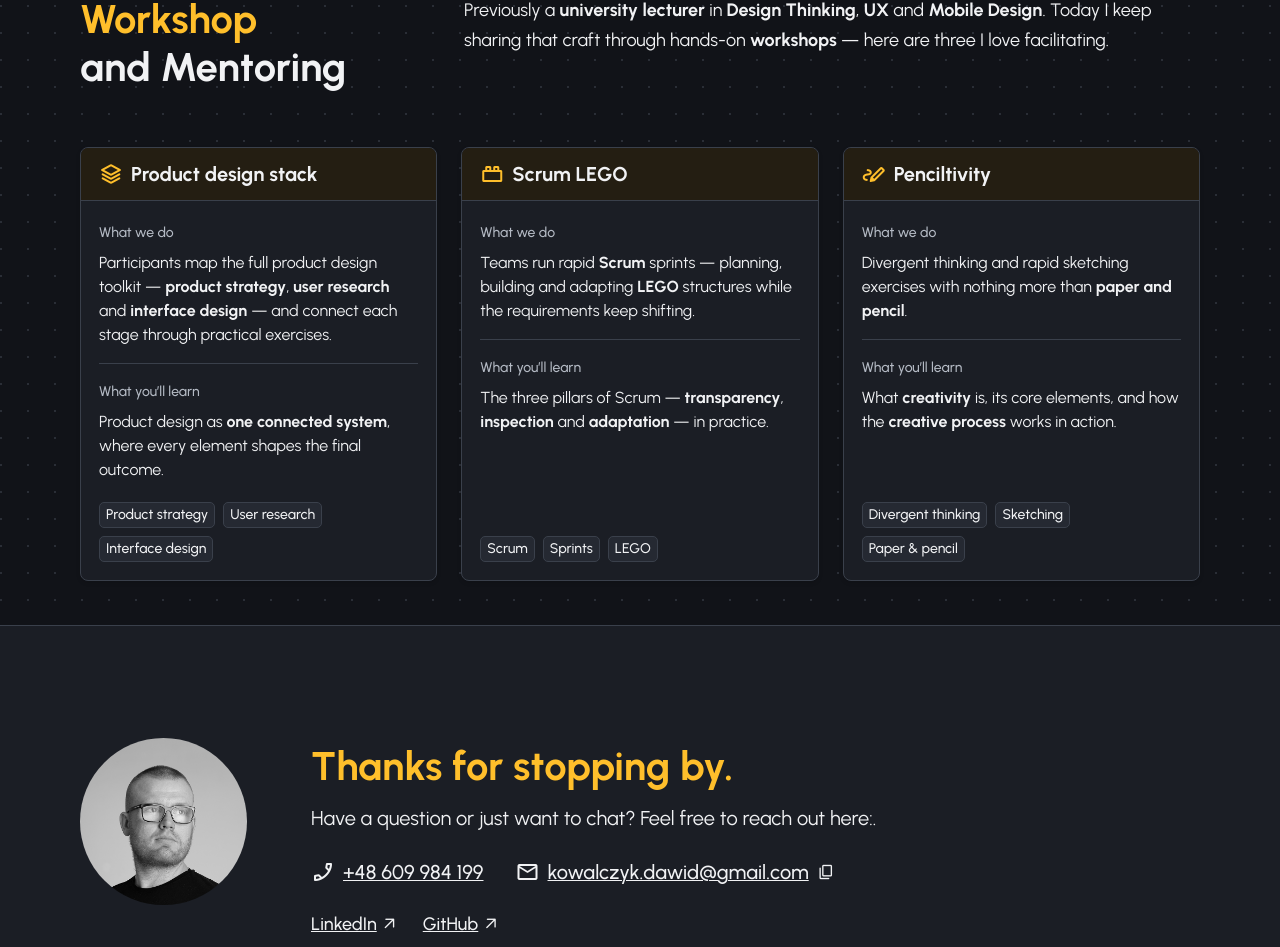
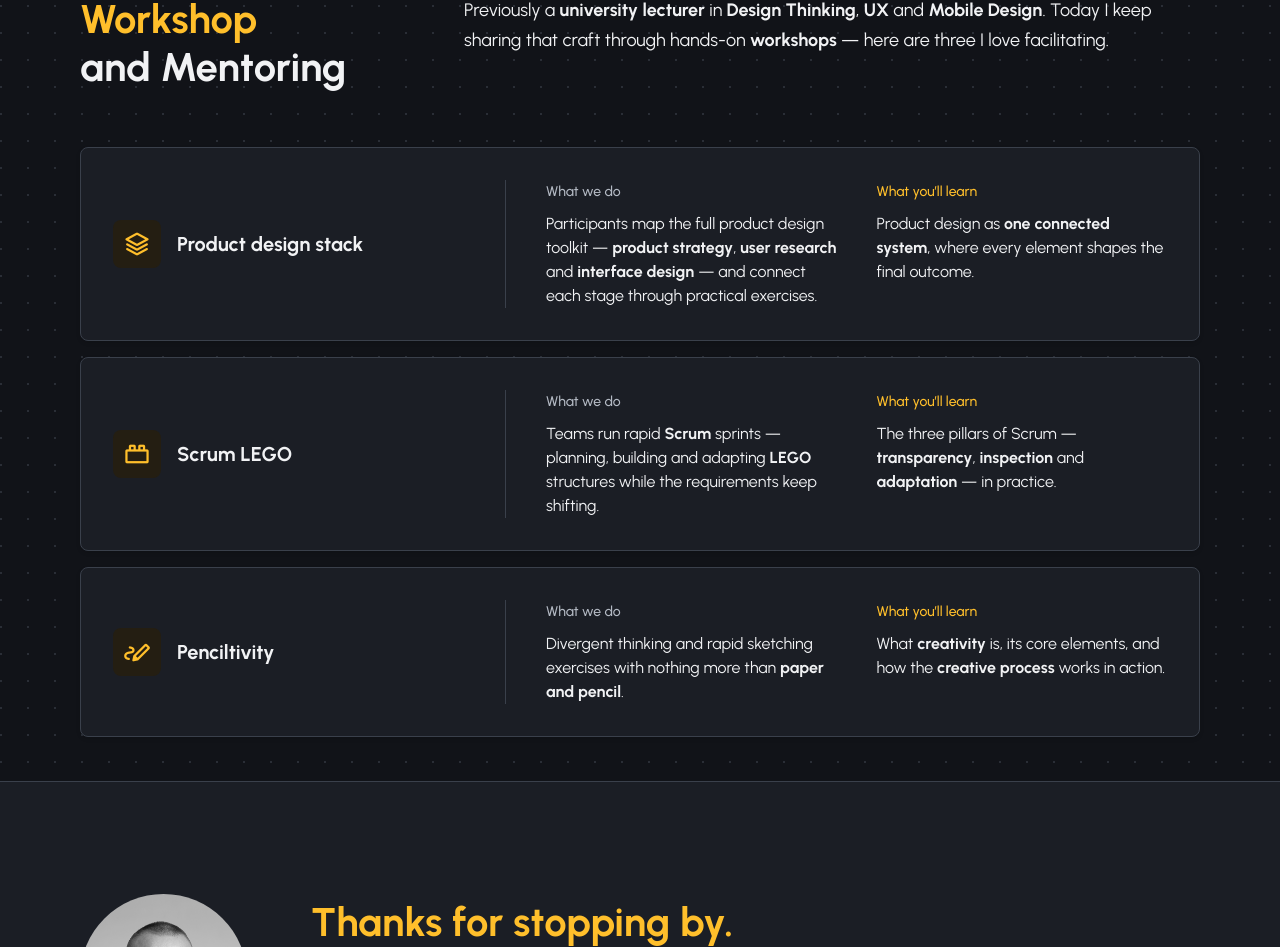
Before and after one commit to Detriz-dev/personal-website, a React (Vite) app in the folder frontend/: page / in a window 1280 px wide. Shown: the part 3262-4209 px from the top of the page. Built offline with nearby package versions, Linux system fonts and the light colour scheme.

Commit message:
TeachingSection componenet

```diff
--- a/frontend/src/components/FooterSection/FooterSection.tsx
+++ b/frontend/src/components/ContactSection/ContactSection.tsx
@@ -1,14 +1,14 @@
 import { useEffect, useState } from "react";
 import portrait from "../../assets/footer/portrait.png";
-import styles from "./FooterSection.module.css";
-import type { FooterSectionProps } from "./FooterSection.types.ts";
+import styles from "./ContactSection.module.css";
+import type { ContactSectionProps } from "./ContactSection.types.ts";
 
 // Copy from docs/site-copy.md — Footer / Contact
 const PHONE = "+48 609 984 199";
 const EMAIL = "kowalczyk.dawid@gmail.com";
 
-const FooterSection = ({ theme = "light", linkedinHref, githubHref, className, ...footerProps }: FooterSectionProps) => {
-    const classes = [styles.footer, styles[theme], className].filter(Boolean).join(" ");
+const ContactSection = ({ theme = "light", linkedinHref, githubHref, className, ...contactProps }: ContactSectionProps) => {
+    const classes = [styles.section, styles[theme], className].filter(Boolean).join(" ");
     const [copied, setCopied] = useState(false);
 
     // Reset the "copied" checkmark after a moment
@@ -28,7 +28,7 @@ const FooterSection = ({ theme = "light", linkedinHref, githubHref, className, .
     };
 
     return (
-        <footer {...footerProps} className={classes}>
+        <footer {...contactProps} className={classes}>
             <div className={styles.inner}>
                 <div className={styles.portrait}>
                     <img src={portrait} width={210} height={174} alt="Dawid Kowalczyk" />
@@ -94,4 +94,4 @@ const FooterSection = ({ theme = "light", linkedinHref, githubHref, className, .
     );
 };
 
-export default FooterSection;
+export default ContactSection;
--- a/frontend/src/components/FooterSection/FooterSection.types.ts
+++ b/frontend/src/components/ContactSection/ContactSection.types.ts
@@ -1,14 +1,14 @@
 import type { HTMLAttributes } from "react";
 
-export type FooterSectionTheme = "light" | "dark";
+export type ContactSectionTheme = "light" | "dark";
 
 /**
  * Figma "Footer" (Personal Site, 67:46437 — light 67:46418 / dark 67:46399).
  * Portrait, closing headline, contact details and social links.
  * Copy is fixed (docs/site-copy.md — Footer / Contact); theme and profile URLs are configurable.
  */
-export type FooterSectionProps = Omit<HTMLAttributes<HTMLElement>, "children"> & {
-    theme?: FooterSectionTheme;
+export type ContactSectionProps = Omit<HTMLAttributes<HTMLElement>, "children"> & {
+    theme?: ContactSectionTheme;
     linkedinHref: string;
     githubHref: string;
 };
--- a/frontend/src/components/TeachingSection/TeachingSection.module.css
+++ b/frontend/src/components/TeachingSection/TeachingSection.module.css
@@ -1,6 +1,7 @@
-/* Values from Figma (Personal Site / Teaching proposal v3 — desktop 111:2991, mobile 111:7614, TeachingCard 111:2972).
-   Desktop (≥1024px): three cards in a row, equal height, tags pinned to the bottom.
-   Below 1024px: cards stacked. */
+/* Values from Figma (Personal Site / Teaching proposal v4 rows — desktop 115:3101, mobile 116:3191,
+   TeachingRow 116:3190).
+   Desktop (≥1024px): one full-width row per workshop — identity | divider | What we do | What you'll learn.
+   Below 1024px: the same parts stacked, divider horizontal. */
 
 .teachingSection {
     width: 100%;
@@ -13,25 +14,20 @@
 }
 
 .workshops {
-    display: grid;
-    grid-template-columns: minmax(0, 1fr);
+    display: flex;
+    flex-direction: column;
     gap: 16px;
     margin: 56px 0 0;
     padding: 0;
     list-style: none;
 }
 
-@media (min-width: 1024px) {
-    .workshops {
-        grid-template-columns: repeat(3, minmax(0, 1fr));
-        gap: 24px;
-    }
-}
-
-.card {
+/* Mobile: stacked */
+.row {
     display: flex;
     flex-direction: column;
-    overflow: hidden;
+    gap: 16px;
+    padding: 20px;
     border: 1px solid var(--teaching-border);
     border-radius: 8px;
     background-color: var(--teaching-card-bg);
@@ -41,48 +37,45 @@
     letter-spacing: var(--font-letter-spacing-default);
 }
 
-.cardHeader {
+.identity {
     display: flex;
     align-items: center;
-    gap: 8px;
-    padding: 14px 18px;
-    border-bottom: 1px solid var(--teaching-border);
-    background-color: var(--teaching-header-bg);
+    gap: 16px;
 }
 
-.cardIcon {
+.iconTile {
+    display: flex;
     flex-shrink: 0;
-    font-size: 24px;
-    line-height: 24px;
+    align-items: center;
+    justify-content: center;
+    width: 48px;
+    height: 48px;
+    border-radius: 8px;
+    background-color: var(--teaching-accent-subtle);
+}
+
+.icon {
+    font-size: 28px;
+    line-height: 28px;
     color: var(--teaching-accent);
 }
 
-.cardTitle {
+.title {
     margin: 0;
     font-size: var(--font-size-20);
     font-weight: var(--font-weight-700);
     line-height: var(--font-line-height-24);
 }
 
-/* Grows so the tags sit at the bottom of equal-height cards */
-.cardBody {
-    display: flex;
-    flex: 1;
-    flex-direction: column;
-    gap: 16px;
-    padding: 20px 18px 4px;
+.divider {
+    height: 1px;
+    background-color: var(--teaching-border);
 }
 
 .block {
     display: flex;
     flex-direction: column;
-    gap: 6px;
-}
-
-/* Divider between "What we do" and "What you'll learn" */
-.outcome {
-    padding-top: 16px;
-    border-top: 1px solid var(--teaching-border);
+    gap: 8px;
 }
 
 .label {
@@ -91,6 +84,10 @@
     font-weight: var(--font-weight-500);
     line-height: var(--font-line-height-24);
     color: var(--teaching-text-secondary);
+}
+
+.labelAccent {
+    color: var(--teaching-accent);
 }
 
 .copy {
@@ -104,16 +101,28 @@
     font-weight: var(--font-weight-700);
 }
 
-.tags {
-    display: flex;
-    flex-wrap: wrap;
-    gap: 8px;
-    padding: 16px 18px 18px;
-}
+/* Desktop: one row per workshop */
+@media (min-width: 1024px) {
+    .row {
+        flex-direction: row;
+        gap: 40px;
+        padding: 32px;
+    }
 
-/* Figma TeachingCard tags use 6px side padding (Tag default is 4px) */
-.tags .tag {
-    padding: 0 6px;
+    .identity {
+        flex: 0 0 352px;
+    }
+
+    .divider {
+        width: 1px;
+        height: auto;
+        align-self: stretch;
+    }
+
+    .block {
+        flex: 1 1 0;
+        min-width: 0;
+    }
 }
 
 /* Themes */
@@ -123,7 +132,7 @@
     --teaching-border: var(--light-border-subtle);
     --teaching-text: var(--light-text-primary);
     --teaching-text-secondary: var(--light-text-secondary);
-    --teaching-header-bg: var(--light-accent-subtle);
+    --teaching-accent-subtle: var(--light-accent-subtle);
     --teaching-accent: var(--light-accent-text);
 }
 
@@ -132,6 +141,6 @@
     --teaching-border: var(--dark-border-subtle);
     --teaching-text: var(--dark-text-primary);
     --teaching-text-secondary: var(--dark-text-secondary);
-    --teaching-header-bg: var(--dark-accent-subtle);
+    --teaching-accent-subtle: var(--dark-accent-subtle);
     --teaching-accent: var(--light-accent-fill);
 }
--- a/frontend/src/components/TeachingSection/TeachingSection.tsx
+++ b/frontend/src/components/TeachingSection/TeachingSection.tsx
@@ -1,6 +1,5 @@
 import type { ReactNode } from "react";
 import SectionHeader from "../SectionHeader/SectionHeader.tsx";
-import Tag from "../Tag/Tag.tsx";
 import styles from "./TeachingSection.module.css";
 import type { TeachingSectionProps } from "./TeachingSection.types.ts";
 
@@ -10,10 +9,9 @@ type Workshop = {
     title: string;
     activity: ReactNode;
     outcome: ReactNode;
-    tags: string[];
 };
 
-// Copy from docs/site-copy.md — Teaching; layout from Figma (TeachingCard 111:2972, section 111:2991)
+// Copy from docs/site-copy.md — Teaching; layout from Figma (TeachingRow 116:3190, sections 115:3101 / 116:3191)
 const WORKSHOPS: Workshop[] = [
     {
         icon: "stacks",
@@ -30,7 +28,6 @@ const WORKSHOPS: Workshop[] = [
                 Product design as <strong>one connected system</strong>, where every element shapes the final outcome.
             </>
         ),
-        tags: ["Product strategy", "User research", "Interface design"],
     },
     {
         icon: "brick",
@@ -47,7 +44,6 @@ const WORKSHOPS: Workshop[] = [
                 <strong>adaptation</strong> — in practice.
             </>
         ),
-        tags: ["Scrum", "Sprints", "LEGO"],
     },
     {
         icon: "stylus_note",
@@ -64,7 +60,6 @@ const WORKSHOPS: Workshop[] = [
                 works in action.
             </>
         ),
-        tags: ["Divergent thinking", "Sketching", "Paper & pencil"],
     },
 ];
 
@@ -89,29 +84,23 @@ const TeachingSection = ({ theme = "light", className, ...sectionProps }: Teachi
 
                 <ul className={styles.workshops}>
                     {WORKSHOPS.map((workshop) => (
-                        <li key={workshop.title} className={styles.card}>
-                            <header className={styles.cardHeader}>
-                                <span className={`material-symbols-rounded ${styles.cardIcon}`} aria-hidden="true">
-                                    {workshop.icon}
+                        <li key={workshop.title} className={styles.row}>
+                            <header className={styles.identity}>
+                                <span className={styles.iconTile} aria-hidden="true">
+                                    <span className={`material-symbols-rounded ${styles.icon}`}>{workshop.icon}</span>
                                 </span>
-                                <h3 className={styles.cardTitle}>{workshop.title}</h3>
+                                <h3 className={styles.title}>{workshop.title}</h3>
                             </header>
 
-                            <div className={styles.cardBody}>
-                                <div className={styles.block}>
-                                    <p className={styles.label}>What we do</p>
-                                    <p className={styles.copy}>{workshop.activity}</p>
-                                </div>
-                                <div className={`${styles.block} ${styles.outcome}`}>
-                                    <p className={styles.label}>What you’ll learn</p>
-                                    <p className={styles.copy}>{workshop.outcome}</p>
-                                </div>
+                            <div className={styles.divider} aria-hidden="true" />
+
+                            <div className={styles.block}>
+                                <p className={styles.label}>What we do</p>
+                                <p className={styles.copy}>{workshop.activity}</p>
                             </div>
-
-                            <div className={styles.tags}>
-                                {workshop.tags.map((tag) => (
-                                    <Tag key={tag} theme={theme} label={tag} className={styles.tag} />
-                                ))}
+                            <div className={styles.block}>
+                                <p className={`${styles.label} ${styles.labelAccent}`}>What you’ll learn</p>
+                                <p className={styles.copy}>{workshop.outcome}</p>
                             </div>
                         </li>
                     ))}
--- a/frontend/src/components/TeachingSection/TeachingSection.types.ts
+++ b/frontend/src/components/TeachingSection/TeachingSection.types.ts
@@ -3,7 +3,7 @@ import type { HTMLAttributes } from "react";
 export type TeachingSectionTheme = "light" | "dark";
 
 /**
- * Teaching section, placed above the Footer.
+ * Teaching section, placed above the Contact section.
  * Copy is fixed (docs/site-copy.md — Teaching); only theme is configurable.
  */
 export type TeachingSectionProps = Omit<HTMLAttributes<HTMLElement>, "children"> & {
--- a/frontend/src/pages/LandingPage/LandingPage.tsx
+++ b/frontend/src/pages/LandingPage/LandingPage.tsx
@@ -6,7 +6,7 @@ import SkillSection from "../../components/SkillSection/SkillSection.tsx";
 import ExperienceSection from "../../components/ExperienceSection/ExperienceSection.tsx";
 import ProjectSection from "../../components/ProjectSection/ProjectSection.tsx";
 import TeachingSection from "../../components/TeachingSection/TeachingSection.tsx";
-import FooterSection from "../../components/FooterSection/FooterSection.tsx";
+import ContactSection from "../../components/ContactSection/ContactSection.tsx";
 import type { TopNavLink, TopNavTheme } from "../../components/TopNav/TopNav.types.ts";
 
 // Labels from docs/site-copy.md; icons from Figma (TopNav, node 42:29568)
@@ -15,7 +15,7 @@ const NAV_LINKS: TopNavLink[] = [
     { label: "Experience", icon: "directions", href: "#experience" },
     { label: "Projects", icon: "folder_copy", href: "#projects" },
     { label: "Teaching", icon: "school", href: "#teaching" },
-    { label: "About me", icon: "account_box", href: "#contact" },
+    { label: "Contact me", icon: "account_box", href: "#contact" },
 ];
 
 // Matches html scroll-padding-top in index.css: a section counts as current once its top passes under the TopNav
@@ -107,7 +107,7 @@ const LandingPage = () => {
 
         <TeachingSection id="teaching" className={style.teaching} theme={theme} />
 
-        <FooterSection
+        <ContactSection
             id="contact"
             theme={theme}
             linkedinHref="#" // TODO: LinkedIn profile URL
```
Also changed, not shown: frontend/src/components/ContactSection/ContactSection.module.css (renamed from frontend/src/components/FooterSection/FooterSection.module.css, +14 -14 lines), 2 other files (tests, documents, lock files or other folders).
